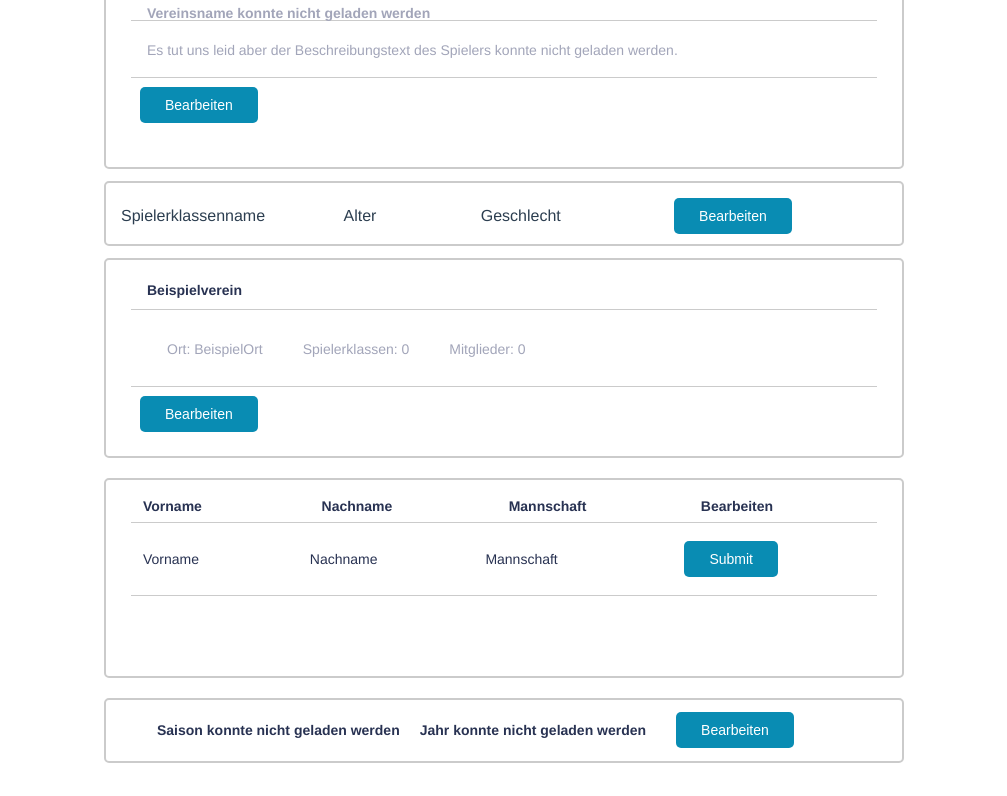
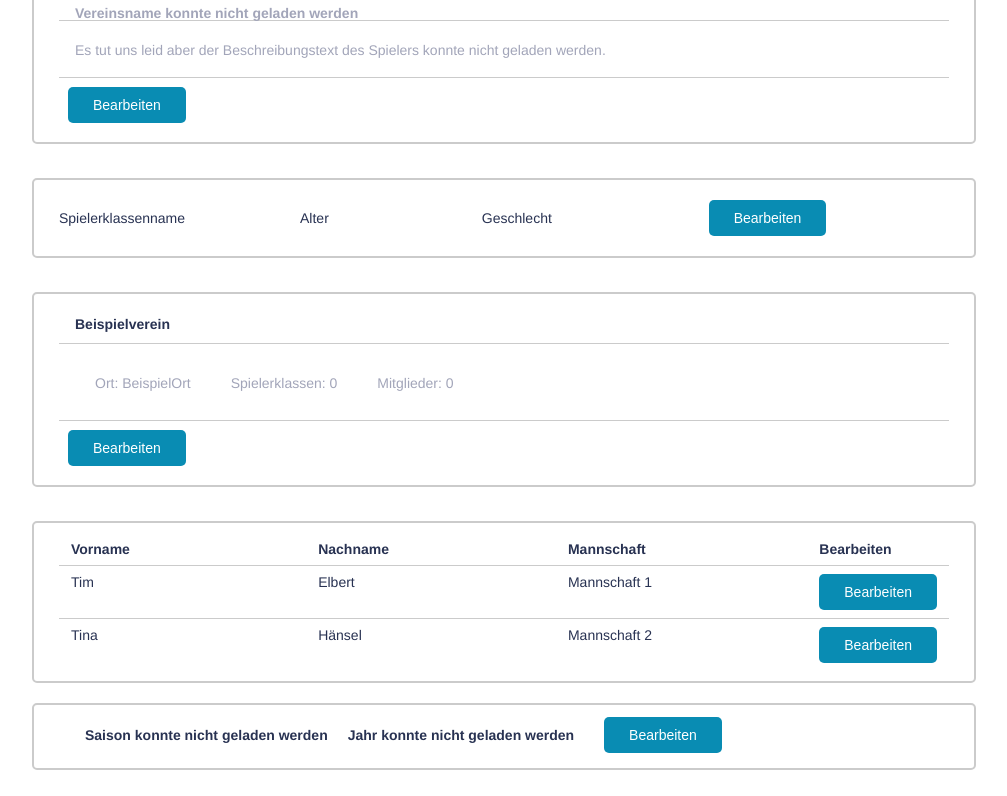
Before and after one commit to TheTimmaeh/EVA-Tischtennis, a Vue app in the folder frontend-private/: page /components in a window 1280 px wide. Shown: the part 798-1594 px from the top of the page, without its empty margins (136-1143 px from the left). Before the commit the page ends 1573 px from the top, so only its background shows below. Built offline with nearby package versions, Linux system fonts and the light colour scheme.

Commit message:
Reviewed Components

```diff
--- a/frontend-private/src/components/AssociationCard.vue
+++ b/frontend-private/src/components/AssociationCard.vue
@@ -18,13 +18,14 @@
 </template>
 
 <script>
-
-import Button from "./Button";
   import { ref } from 'vue'
+  import Button from '@/components/Button'
 
   export default {
     name: 'AssosciationCard',
-  components:{Button},
+    components: {
+      Button,
+    },
     setup(){
       let associationName = ref('Beispielverein')
       let countryName = ref('BeispielOrt')
@@ -39,36 +40,38 @@ export default {
       }
     },
   }
-
 </script>
 
 <style lang="scss" scoped>
-.associationCard{
+.associationCard {
   background-color: white;
-  border: bold;
   color: $color-dark-text;
   padding: 10px 25px;
   text-align: left;
   text-decoration: none;
-  display: inline-block;
+  display: block;
   font-size: 14px;
-  border-radius: 4px;
-  height:200px;
-  width:800px;;
-  border: 2px;
-  border-color: $color-info;
-  border-style: solid;
+  border: 2px solid $color-info;
   border-radius: 5px;
   margin: 8px;
   overflow: hidden;
   position: relative;
-  border-collapse: collapse;
 
+  &.warning {
+    background-color: $color-warning;
+    color: $color-dark-text;
+  }
 
-  &:hover{
+  &.danger {
+    background-color: $color-danger;
+  }
+
+  &:hover {
     box-shadow: 0 4px 4px 0 $color-info;
   }
 }
+
+
 .header{
     font-size: 18px;
     text-align: left;
--- a/frontend-private/src/components/GenderSelect.vue
+++ b/frontend-private/src/components/GenderSelect.vue
@@ -13,9 +13,9 @@
         type: Array,
         default: [
           { value: '', text: '' },
-          { value: 'women', text: 'Weiblich' },
-          { value: 'man', text: 'Männlich' },
-          { value: 'diverse', text: 'Divers' },
+          { value: 'female', text: 'Weiblich' },
+          { value: 'male', text: 'Männlich' },
+          { value: 'nonbinary', text: 'Divers' },
         ],
       },
       label: {
--- a/frontend-private/src/components/MemberRow.vue
+++ b/frontend-private/src/components/MemberRow.vue
@@ -1,67 +1,60 @@
 <template>
-    <div class="row">
-            <tr>
+  <tr :class="{ isLast }">
+    <td>{{name}}</td>
+    <td>{{surname}}</td>
+    <td>{{association}}</td>
     <td>
-                    {{name}}
-                </td>
-                <td>
-                    {{surname}}
-                </td>
-                <td>
-                    {{association}}
-                </td>
-                <td>
-                    <Button>
-                    </Button>
+      <Button>Bearbeiten</Button>
     </td>
   </tr>
-    </div>
 </template>
 
 <script>
-
-import Button from "./Button";
   import { ref } from 'vue'
+  import Button from './Button'
 
   export default {
     name: 'MemberRow',
-  components:{Button},
-  setup(){
-    let name = ref('Vorname')
-    let surname = ref('Nachname')
-    let association = ref('Mannschaft')
+    components: {
+      Button,
+    },
+    props: {
+      data: {
+        type: Object,
+        required: true,
+      },
+      isLast: {
+        type: Boolean,
+        default: false,
+      },
+    },
+    setup(props){
       return {
-      name,
-      surname,
-      association
+        ...props.data,
+        isLast: props.isLast,
       }
     },
   }
 </script>
 
 <style lang="scss" scoped>
-
-Button{
-    margin: 10px 20px;
-}
-
-td{
+  td {
     text-align: inherit;
     display: table-cell;
     padding: 8px 12px;
-    width: 30em;
+    vertical-align: top;
   }
 
-tr{
+  tr {
     padding: 8px 12px;
     text-align: inherit;
+    border-bottom: 1px solid $color-mono-light;
+
+    &.isLast {
+      border-bottom: 0;
     }
 
-.row{
-    border: 1px solid $color-mono-light;
-    border-width: 0 0 1px;
-
-    &:hover{
+    &:hover {
       box-shadow: 0 4px 4px 0 $color-info;
     }
   }
--- a/frontend-private/src/components/MemberTable.vue
+++ b/frontend-private/src/components/MemberTable.vue
@@ -1,89 +1,81 @@
 <template>
-  <div class="tableCard">
-      <table class="table">
-        <div class="header">
+  <Card>
+    <table>
+      <colgroup>
+        <col class="thirty" />
+        <col class="thirty" />
+        <col class="thirty" />
+        <col class="min" />
+      </colgroup>
+      <thead>
         <tr>
-                <th> Vorname
-                </th>
-                <th> Nachname
-                </th>
-                <th> Mannschaft
-                </th>
-                <th> Bearbeiten
-                </th>
+          <th>Vorname</th>
+          <th>Nachname</th>
+          <th>Mannschaft</th>
+          <th>Bearbeiten</th>
         </tr>
-        </div>
-        <MemberRow></MemberRow>
+      </thead>
+      <MemberRow v-for="(member, index) in members" :key="member.id" :data="member" :isLast="members.length - 1 == index" />
     </table>
-  </div>
+  </Card>
 </template>
 
 <script>
-
-import Button from './Button.vue';
-import MemberRow from './MemberRow';
+  import Card from './Card.vue'
+  import Button from './Button.vue'
+  import MemberRow from './MemberRow'
 
   export default {
     name: 'MemberTable',
-  components:{Button, MemberRow},
-  setup(){
-    return { }
+    components: {
+      Card,
+      Button,
+      MemberRow,
+    },
+    props: {
+      members: {
+        type: Array,
+        required: true,
+      },
+    },
+    setup(props){
+      return {
+        members: props.members,
       }
+    },
   }
 </script>
 
 <style lang="scss" scoped>
-.tableCard{
-  background-color: white;
-  border: bold;
-  color: $color-dark-text;
-  padding: 10px 25px;
-  text-align: left;
-  text-decoration: none;
-  display: inline-block;
-  font-size: 14px;
-  border-radius: 4px;
-  height:200px;
-  width:400px;
-  width:800px;;
-  border: 2px;
-  border-color: $color-info;
-  border-style: solid;
-  border-radius: 5px;
-  margin: 8px;
-  overflow: hidden;
-  position: relative;
-
-  &.warning{
-    background-color: $color-warning;
-    color: $color-dark-text;
-  }
-
-  &.danger{
-    background-color: $color-danger;
-  }
-
-  &:hover{
-      box-shadow: 0 4px 4px 0 $color-info;
-  }
-}
-
-table{
+  table {
     table-layout: fixed;
     text-indent: initial;
     border-collapse: collapse;
     border-spacing: 0;
   }
 
-th{
+  th {
     text-align: inherit;
     padding: 8px 12px;
     vertical-align: top;
-    width: 30em;
+    // width: 30em;
   }
 
-.header{
+  td:last-child {
+    border-bottom: 0px solid $color-mono-light;
+  }
+
+  thead {
     border: 1px solid $color-mono-light;
     border-width: 0 0 1px;
   }
+
+  .thirty {
+    width: 33%;
+  }
+
+  .min {
+    width: 1%;
+    white-space: nowrap;
+  }
 </style>
--- a/frontend-private/src/components/PlayerCard.vue
+++ b/frontend-private/src/components/PlayerCard.vue
@@ -38,29 +38,29 @@ export default {
 <style lang="scss" scoped>
 .card{
   background-color: white;
-  border: bold;
   color: $color-dark-text;
   padding: 10px 25px;
   text-align: left;
   text-decoration: none;
-  display: inline-block;
+  display: block;
   font-size: 14px;
-  border-radius: 4px;
-  height:200px;
-  width:800px;;
-  border: 2px;
-  border-color: $color-info;
-  border-style: solid;
+  border: 2px solid $color-info;
   border-radius: 5px;
   margin: 8px;
   overflow: hidden;
   position: relative;
-  border-collapse: collapse;
 
+  &.warning {
+    background-color: $color-warning;
+    color: $color-dark-text;
+  }
 
+  &.danger {
+    background-color: $color-danger;
+  }
 
-  &:hover{
-      box-shadow: 0 4px 4px 0 $color-info;
+  &:hover {
+    box-shadow: 0 4px 4px 0 $color-info;
   }
 }
 .header{
--- a/frontend-private/src/components/PlayerClassCard.vue
+++ b/frontend-private/src/components/PlayerClassCard.vue
@@ -52,7 +52,7 @@ export default {
   font-size: 14px;
   border-radius: 4px;
   height: 65px;
-  width:800px;;
+  width: 100%;
   border: 2px;
   border-color: $color-info;
   border-style: solid;
@@ -130,21 +130,30 @@ tr{
     text-align: inherit;
 }
 .row{
-    height: 65px;
-    width:800px;;
-    border: 2px;
-    border: bold;
-    border-color: $color-info;
-    border-style: solid;
-    border-radius: 5px;
-    text-align: left;
-    text-decoration: none;
-    display: inline-block;
-    padding: 5px 15px;
+  background-color: white;
+  color: $color-dark-text;
+  padding: 10px 25px;
+  text-align: left;
+  text-decoration: none;
+  display: block;
+  font-size: 14px;
+  border: 2px solid $color-info;
+  border-radius: 5px;
+  margin: 8px;
+  overflow: hidden;
+  position: relative;
 
+  &.warning {
+    background-color: $color-warning;
+    color: $color-dark-text;
+  }
 
-    &:hover{
-      box-shadow: 0 4px 4px 0 $color-info;
+  &.danger {
+    background-color: $color-danger;
+  }
+
+  &:hover {
+    box-shadow: 0 4px 4px 0 $color-info;
   }
 }
 </style>
--- a/frontend-private/src/components/SeasonCard.vue
+++ b/frontend-private/src/components/SeasonCard.vue
@@ -33,31 +33,32 @@ export default {
 <style lang="scss" scoped>
 .card{
   background-color: white;
-  border: bold;
   color: $color-dark-text;
   padding: 10px 25px;
   text-align: left;
   text-decoration: none;
-  display: inline-block;
+  display: block;
   font-size: 14px;
-  border-radius: 4px;
-  height: 65px;
-  width:800px;;
-  border: 2px;
-  border-color: $color-info;
-  border-style: solid;
+  border: 2px solid $color-info;
   border-radius: 5px;
   margin: 8px;
   overflow: hidden;
   position: relative;
-  border-collapse: collapse;
 
+  &.warning {
+    background-color: $color-warning;
+    color: $color-dark-text;
+  }
 
+  &.danger {
+    background-color: $color-danger;
+  }
 
-  &:hover{
-      box-shadow: 0 4px 4px 0 $color-info;
+  &:hover {
+    box-shadow: 0 4px 4px 0 $color-info;
   }
 }
+
 .header{
     font-size: 18px;
     text-align: left;
--- a/frontend-private/src/views/Components.vue
+++ b/frontend-private/src/views/Components.vue
@@ -22,7 +22,7 @@
     <PlayerCard></PlayerCard><br />
     <PlayerClassCard></PlayerClassCard><br />
     <AssociationCard></AssociationCard><br />
-    <MemberTable></MemberTable><br />
+    <MemberTable :members="members"></MemberTable><br />
     <SeasonCard></SeasonCard><br />
   </div>
 </template>
@@ -65,6 +65,10 @@ export default {
 ist
 ein
 Beispieltext`,
+      members: [
+        { id: 1, name: 'Tim', surname: 'Elbert', association: 'Mannschaft 1' },
+        { id: 2, name: 'Tina', surname: 'Hänsel', association: 'Mannschaft 2' },
+      ]
     }
   },
 }
--- a/frontend-private/src/views/Members/Index.vue
+++ b/frontend-private/src/views/Members/Index.vue
@@ -3,27 +3,33 @@
     <router-link to="/members/create">
       <Button id="myButton" >Vereinsmitglied anlegen</Button> <br>
     </router-link>
-    <div class="list">Liste aller Vereinsmitglieder</div>
+    <MemberTable :members="members"></MemberTable>
   </div>
 </template>
 
 <script>
 import { ref } from 'vue'
-import Button from '../../components/Button'
+import Button from '@/components/Button'
+import MemberTable from '@/components/MemberTable'
 
 export default {
   name: 'Members',
   components: {
     Button,
+    MemberTable,
   },
   setup(){
-    return { }
+    return {
+      members: [
+        { id: 1, name: 'Tim', surname: 'Elbert', association: 'Mannschaft 1' },
+        { id: 2, name: 'Tina', surname: 'Hänsel', association: 'Mannschaft 2' },
+        { id: 3, name: 'Daniel', surname: 'Wallner', association: 'Mannschaft 3' },
+      ]
+    }
   },
 }
 </script>
 
 <style lang="scss" scoped>
-.list{
-  padding: 20px;
-}
+
 </style>
```
Lines whose indentation alone changed are shown as unchanged.
